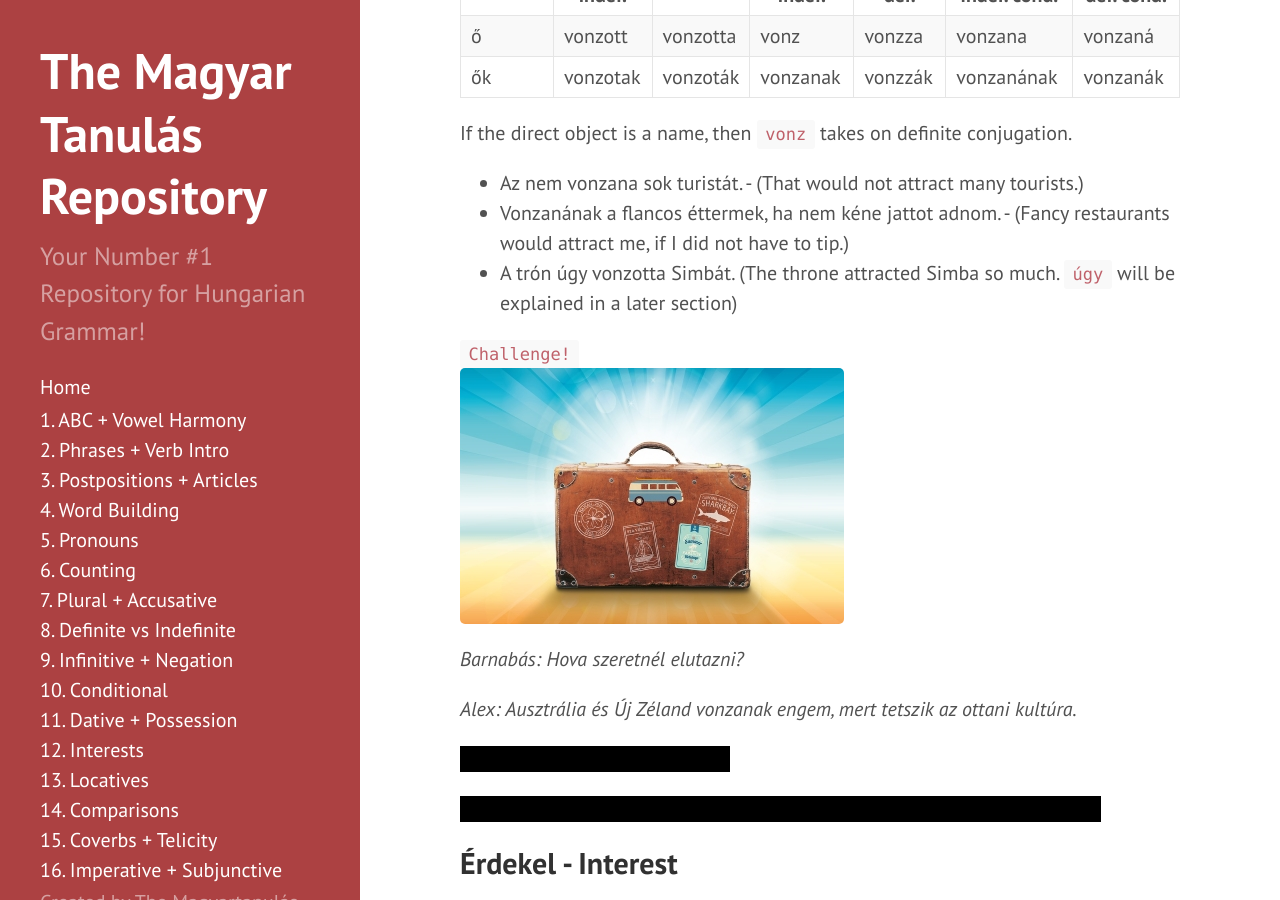
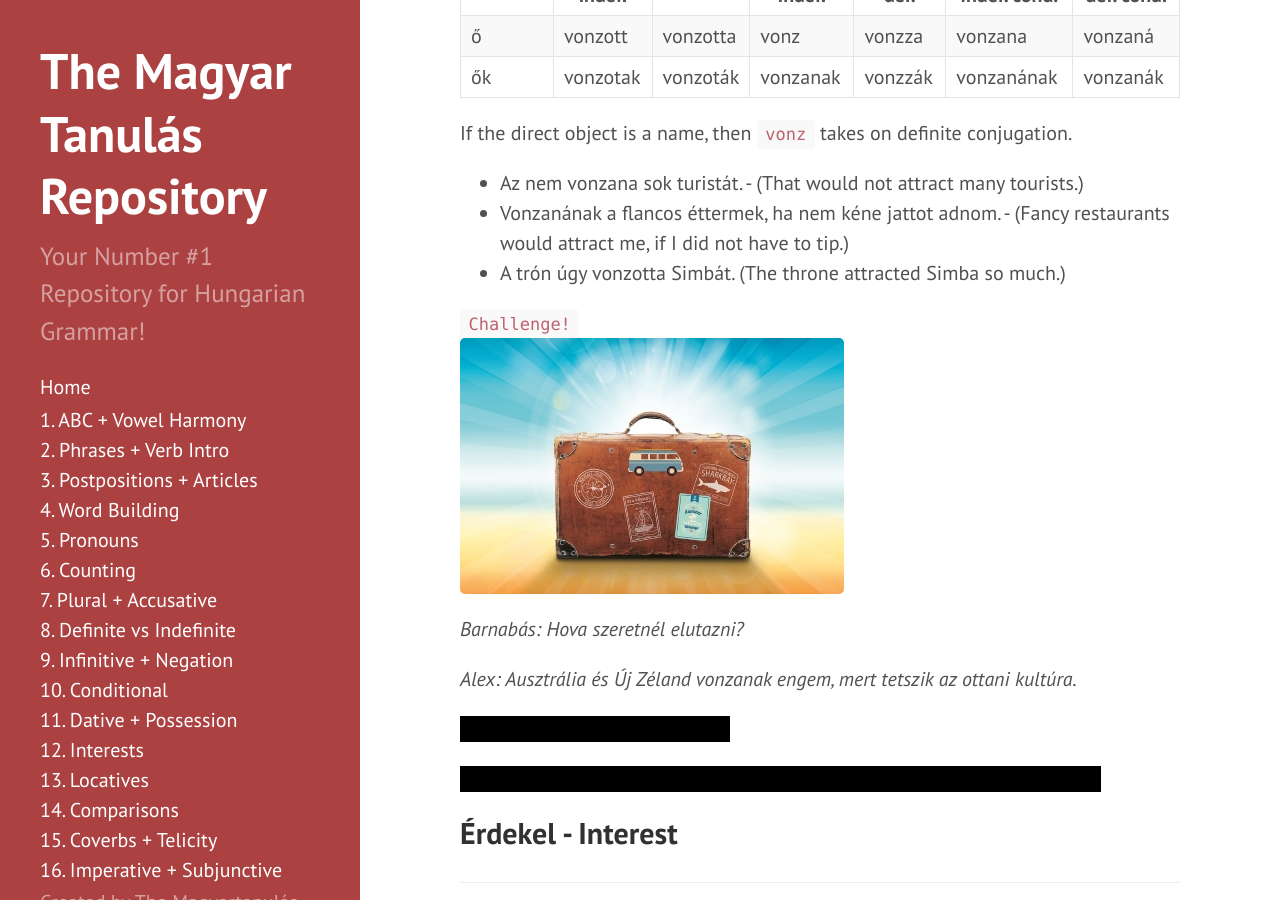
Before and after one commit to Magyartanulas/magyartanulas.github.io, a Jekyll site: the page built from interests.md, in a window 1280 px wide and 900 px high, scrolled down 2606 px. Built offline with Jekyll 4.4.1, drawn with Linux system fonts in a browser that asks for light colours; Markdown is read by kramdown in place of the engine named in the settings.

Commit message:
Update interests.md

```diff
--- a/interests.md
+++ b/interests.md
@@ -73,7 +73,7 @@ If the direct object is a name, then `vonz` takes on definite conjugation.
 
 * Az nem vonzana sok turistát. - (That would not attract many tourists.)
 * Vonzanának a flancos éttermek, ha nem kéne jattot adnom. - (Fancy restaurants would attract me, if I did not have to tip.)
-* A trón úgy vonzotta Simbát. (The throne attracted Simba so much. `úgy` will be explained in a later section)
+* A trón úgy vonzotta Simbát. (The throne attracted Simba so much.)
 
 `Challenge!`
 ![utazás](https://magyartanulas.github.io/public/elutázni.jpg)
```
